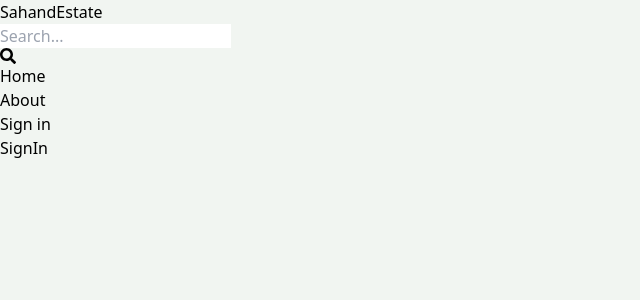
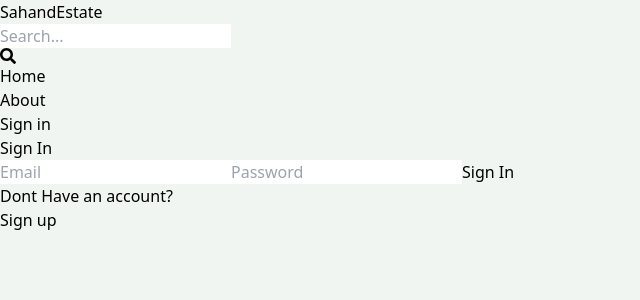
Before and after one commit to AjayKannanAK/MERN-Estate, a React (Vite) app in the folder client/: page /sign-in in a window 1280 px wide. Shown: the top 300 px of the page, without its empty margins (0-640 px from the left). Built offline with nearby package versions, Linux system fonts and the light colour scheme.

Commit message:
complete signin page functionality

```diff
--- a/client/src/Pages/SignIn.jsx
+++ b/client/src/Pages/SignIn.jsx
@@ -1,7 +1,65 @@
-import React from 'react'
+import { useState } from "react";
+import { Link, useNavigate } from "react-router-dom";
+
 
 export default function SignIn() {
+  const [formData, setFormData] = useState({});
+  const [loading, setLoading] = useState(false);
+  const [error, setError] = useState(null);
+  const navigate = useNavigate();
+
+  const handleChange = (e) => {
+    setFormData({
+      ...formData,
+      [e.target.id] : e.target.value
+    });
+  }
+  //console.log(formData);
+
+  const handleSubmit = async (e) => {
+    e.preventDefault();
+
+    try {
+      setLoading(true);
+
+      const res = await fetch("/api/auth/signin", {
+        method: "POST",
+        headers: {
+          "Content-Type": "application/json"
+        },
+        body: JSON.stringify(formData)
+      });
+
+      const data = await res.json();
+
+      if(data.success == false) {
+        setError(data.message);
+        setLoading(false);
+        return
+      }
+      setLoading(false);
+      setError(null);
+      navigate("/")
+    } catch (error) {
+      setError(error.message);
+      setLoading(false);
+    }
+
+  }
+
   return (
-    <div>SignIn</div>
+    <div className="max-w-lg mx-auto p-3">
+      <h1 className="text-3xl font-semibold text-center my-7">Sign In</h1>
+      <form onSubmit={handleSubmit} className="flex flex-col gap-4">
+        <input type="text" placeholder="Email" className="border rounded-lg p-3" id="email" onChange={handleChange}/>
+        <input type="password" placeholder="Password" className="border rounded-lg p-3" id="password" onChange={handleChange}/>
+        <button className="bg-slate-700 text-white rounded-lg p-3 hover:opacity-95 disabled:opacity-80 uppercase">{ loading ? "Loading..." : "Sign In"}</button>
+      </form>
+      <div className="flex gap-2 mt-5">
+        <p>Dont Have an account?</p>
+        <Link to={"/sign-up"} className="text-blue-700"><span>Sign up</span></Link>
+      </div>
+      {error && <p className="text-red-500 mt-5">{error}</p>}
+    </div>
   )
 }
```
